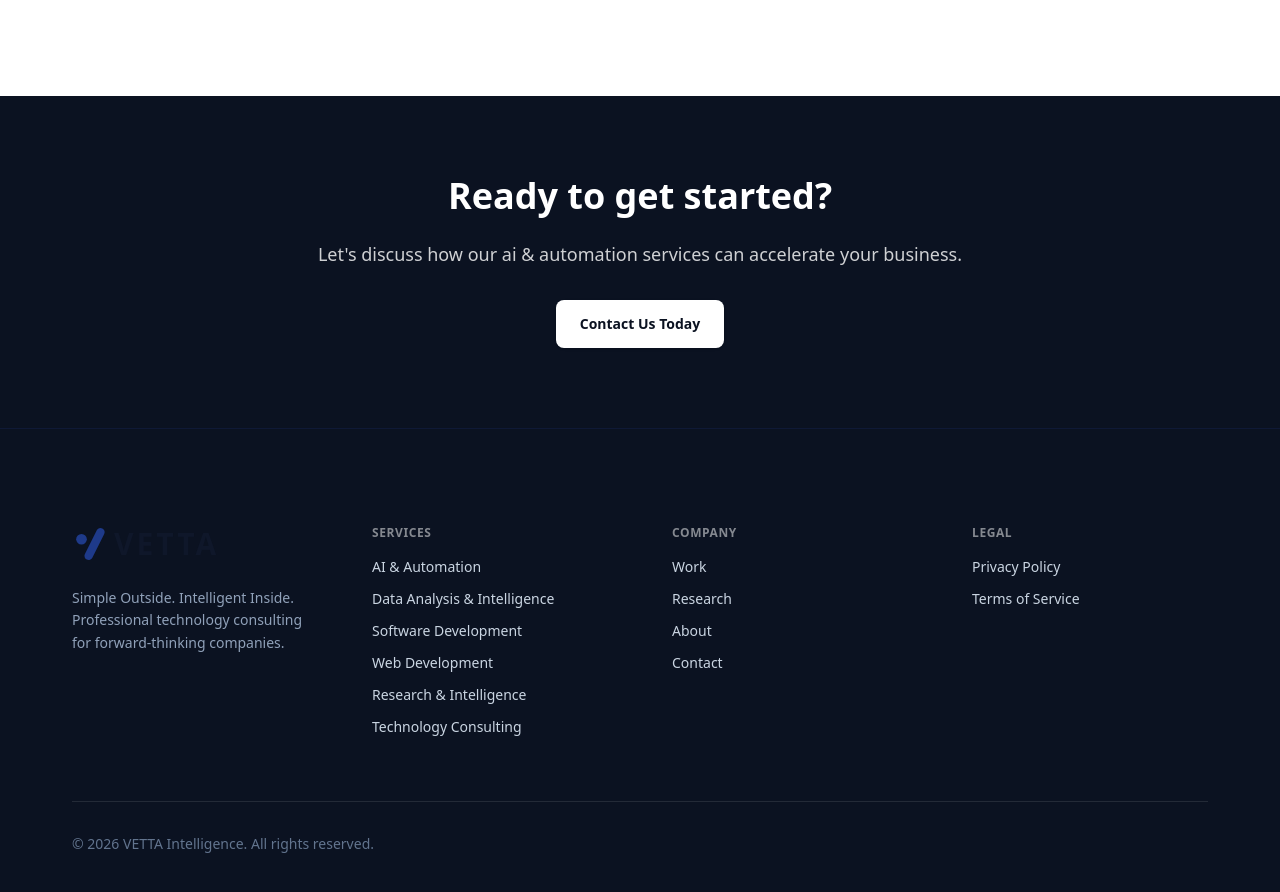
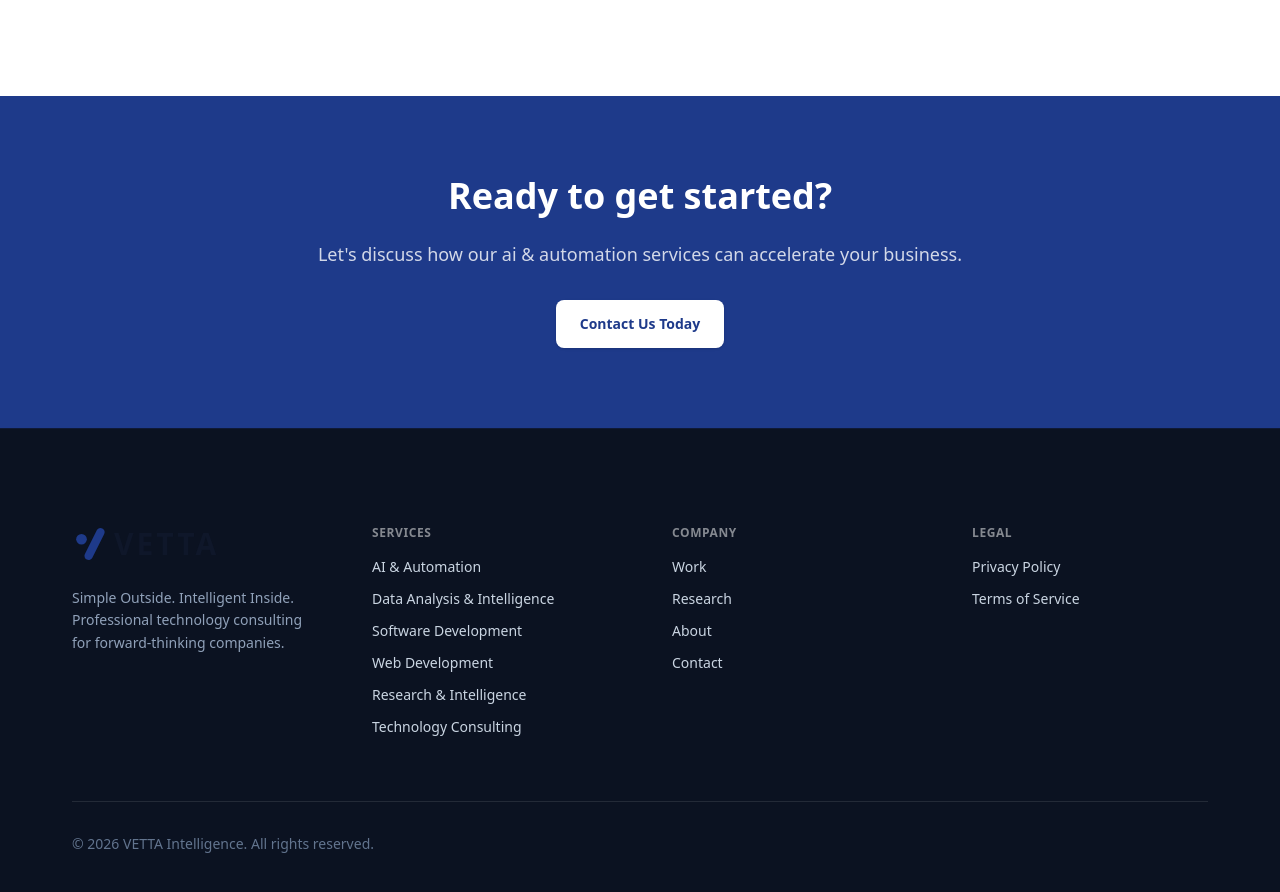
Before and after one commit to haulbox2361/VETTA-, a Next.js app: page /services/ai-automation in a window 1280 px wide. Shown: the part 1957-2849 px from the top of the page. Built offline with nearby package versions, Linux system fonts and the light colour scheme; no server answers.

Commit message:
Restore brand blue background for all CTA sections

```diff
--- a/app/(marketing)/about/page.tsx
+++ b/app/(marketing)/about/page.tsx
@@ -92,7 +92,7 @@ export default function AboutPage() {
       {/* CTA Section */}
       <section className="py-24 bg-white">
         <Container>
-          <div className="max-w-4xl mx-auto bg-[#0B1221] rounded-3xl p-12 md:p-16 text-center shadow-2xl relative overflow-hidden">
+          <div className="max-w-4xl mx-auto bg-brand-blue rounded-3xl p-12 md:p-16 text-center shadow-2xl relative overflow-hidden">
             {/* Background pattern */}
             <div className="absolute inset-0 opacity-10 bg-[radial-gradient(circle_at_center,_white_1px,_transparent_1px)] bg-[size:24px_24px]"></div>
 
@@ -102,7 +102,7 @@ export default function AboutPage() {
                 Let's discuss how our engineering team can help solve your most complex operational challenges.
               </p>
               <Link href="/contact">
-                <Button className="bg-white text-[#0B1221] hover:bg-neutral-100 hover:text-[#0B1221] text-lg px-8 py-6 h-auto">
+                <Button className="bg-white text-brand-blue hover:bg-neutral-100 hover:text-brand-blue text-lg px-8 py-6 h-auto">
                   Start Your Project
                 </Button>
               </Link>
--- a/app/(marketing)/services/[slug]/page.tsx
+++ b/app/(marketing)/services/[slug]/page.tsx
@@ -112,7 +112,7 @@ export default async function ServiceDetailPage({ params }: { params: Promise<{
       </section>
 
       {/* CTA Section */}
-      <section className="py-20 bg-[#0B1221] text-white">
+      <section className="py-20 bg-brand-blue text-white">
         <Container>
           <div className="max-w-3xl mx-auto text-center">
             <h2 className="text-3xl md:text-4xl font-bold mb-6 text-white">Ready to get started?</h2>
@@ -120,7 +120,7 @@ export default async function ServiceDetailPage({ params }: { params: Promise<{
               Let's discuss how our {service.title.toLowerCase()} services can accelerate your business.
             </p>
             <Link href="/contact">
-              <Button className="bg-white text-[#0B1221] hover:bg-neutral-100 hover:text-[#0B1221] focus-visible:ring-white">
+              <Button className="bg-white text-brand-blue hover:bg-neutral-100 hover:text-brand-blue focus-visible:ring-white">
                 Contact Us Today
               </Button>
             </Link>
--- a/components/sections/CTASection.tsx
+++ b/components/sections/CTASection.tsx
@@ -6,7 +6,7 @@ import { Button } from '@/components/ui/Button';
 
 export default function CTASection() {
   return (
-    <Section className="bg-[#0B1221] py-24 relative overflow-hidden">
+    <Section className="bg-brand-blue py-24 relative overflow-hidden">
       {/* Decorative background element */}
       <div className="absolute top-0 right-0 w-[800px] h-[800px] bg-white opacity-5 rounded-full blur-3xl -translate-y-1/2 translate-x-1/3"></div>
 
```
